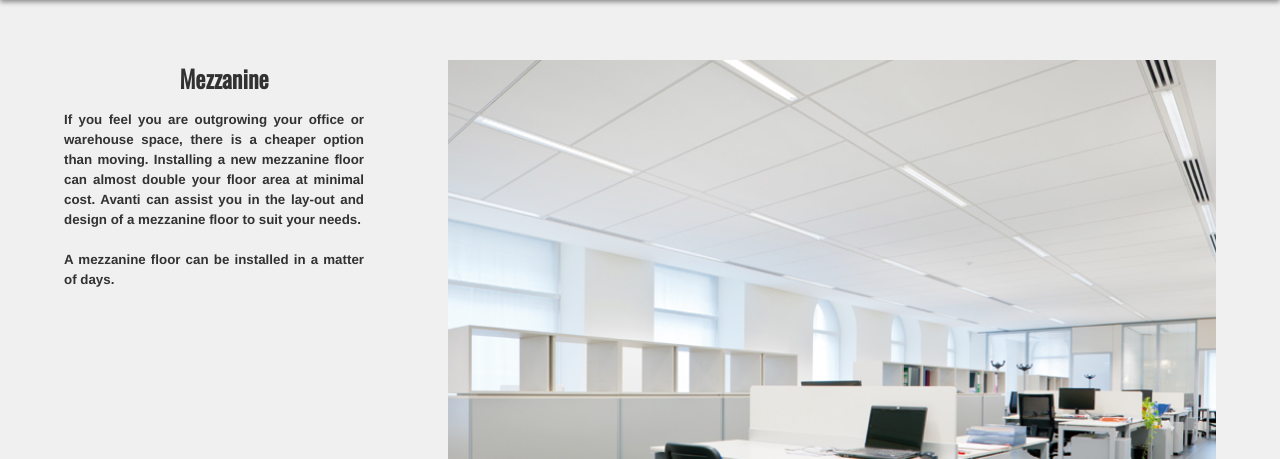
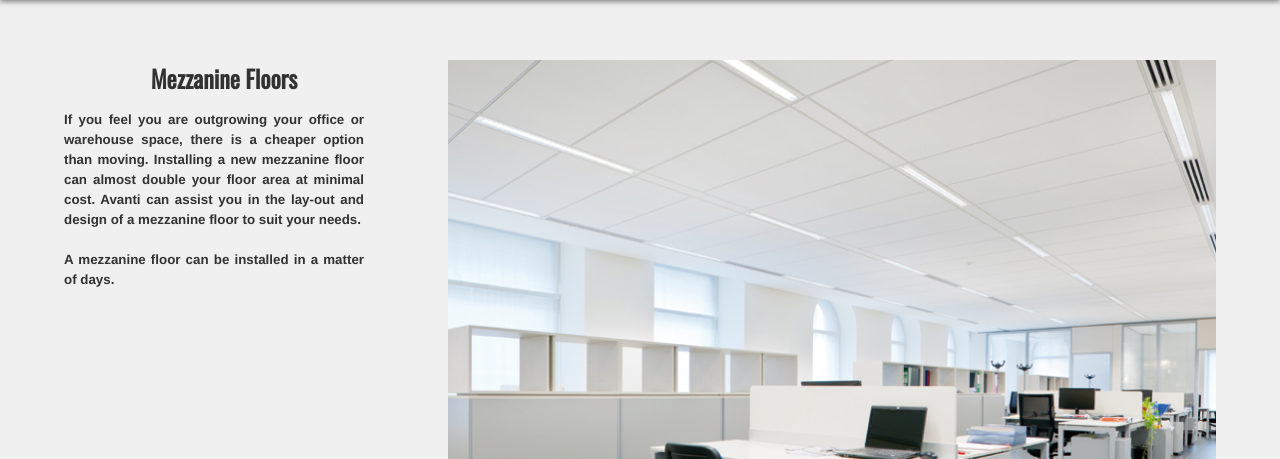
Before and after one commit to craigpullar/Avanti-Interiors, a Django app: page /mezzanine in a window 1280 px wide. Shown: the part 100-559 px from the top of the page. Run offline with Django 3.2, Linux system fonts and the light colour scheme.

Commit message:
Updated Mezzanine floors page name

```diff
--- a/landing_page/templates/mezzanine.html
+++ b/landing_page/templates/mezzanine.html
@@ -16,7 +16,7 @@
 		document.getElementById('mezzanine').id = "active";
 	</script>
 	<div id="infoBox1" class="infoBox">
-		<h2>Mezzanine</h2>
+		<h2>Mezzanine Floors</h2>
 		<p>
 		If you feel you are outgrowing your office or warehouse space, there is a cheaper option than moving. Installing a new mezzanine floor can almost double your floor area at minimal cost. Avanti can assist you in the lay-out and design of a mezzanine floor to suit your needs.<br>
 		<br> A mezzanine floor can be installed in a matter of days.
```
